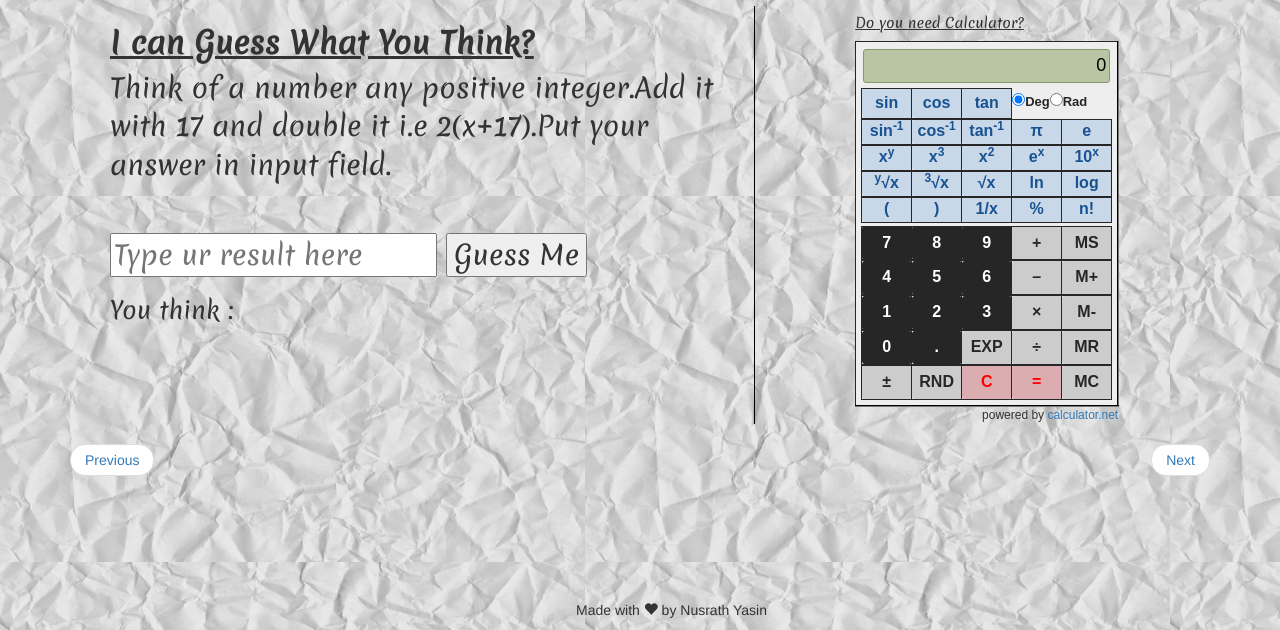
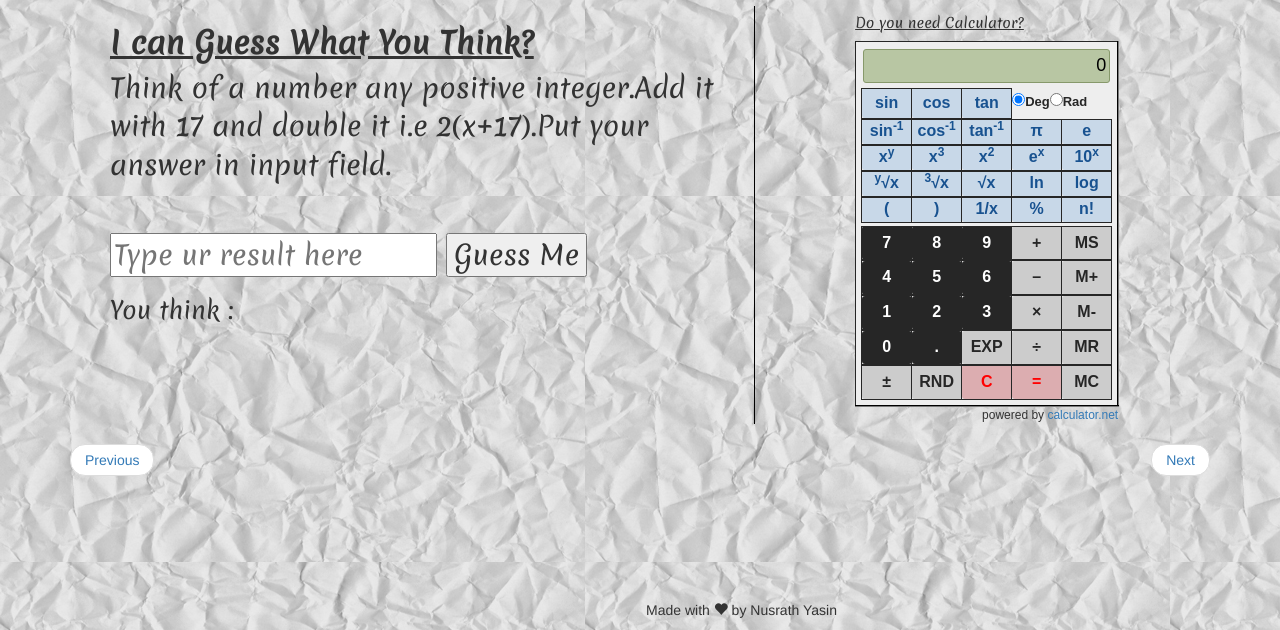
Before and after one commit to nusrathyasin/Mindreader, a plain HTML site: page numberguess.html in a window 1280 px wide. Shown: the part 170-800 px from the top of the page. Drawn offline with nearby package versions, Linux system fonts and the light colour scheme.

Commit message:
Update numberguess.html

```diff
--- a/numberguess.html
+++ b/numberguess.html
@@ -37,7 +37,7 @@ h1{
 #footer{
 	position:absolute;
 	bottom:0px;
-	left:45%;
+	margin-left:45%;
 }
 </style>
 </head>
```
